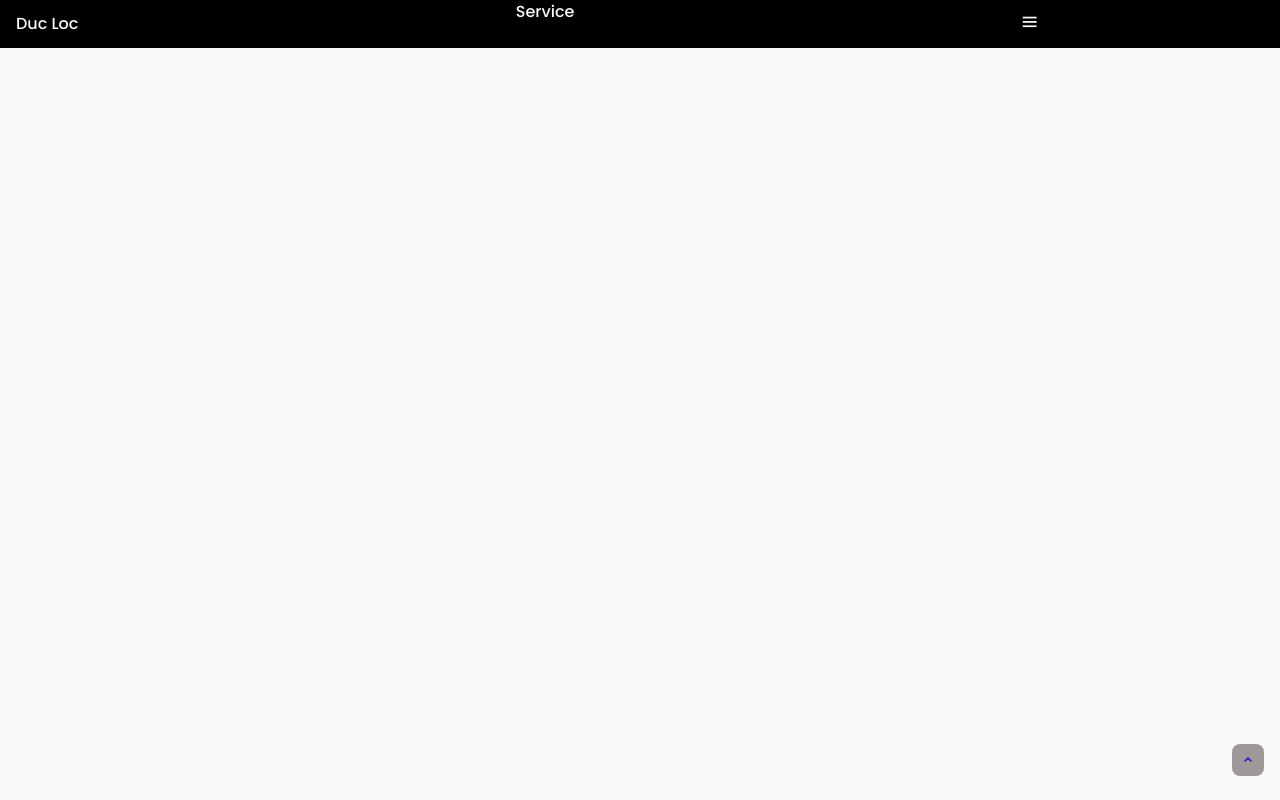
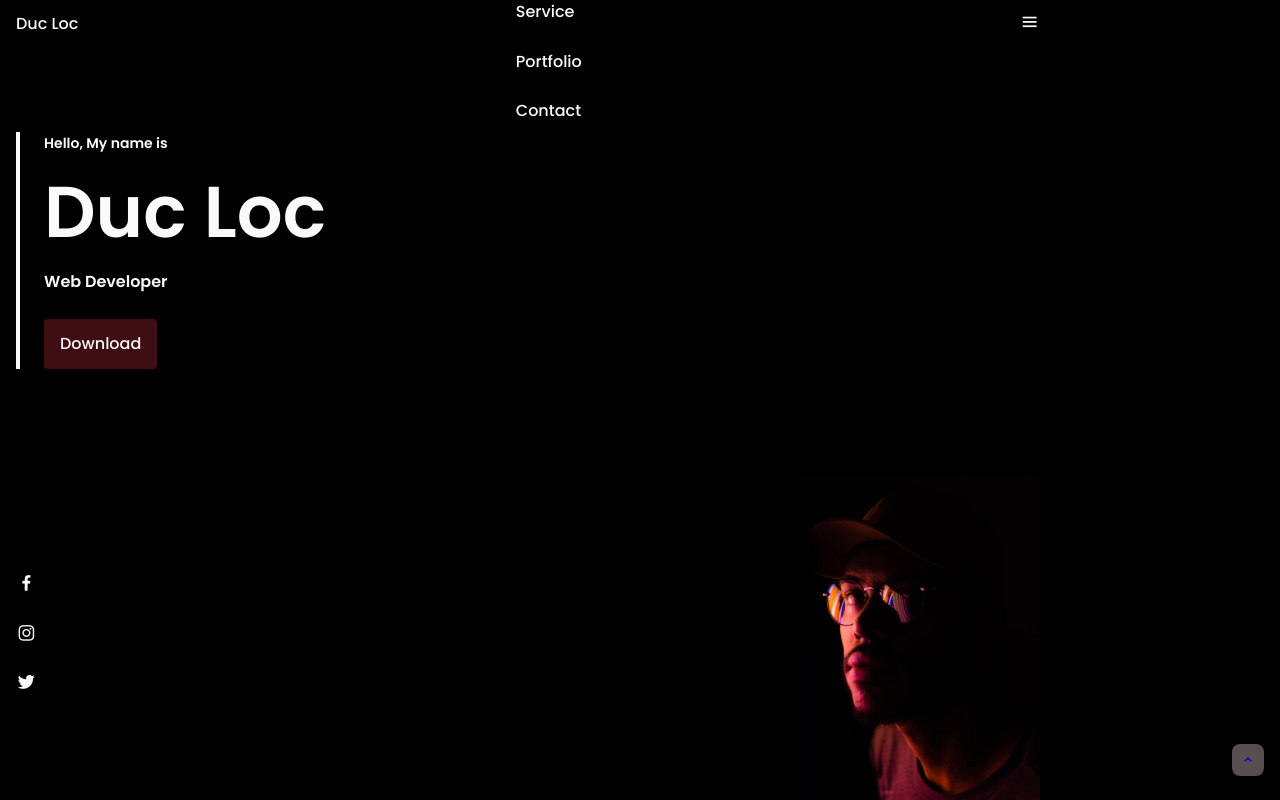
Before and after one commit to ducloc2k1/portfolio, a plain HTML site: page index.html in a window 1280 px wide. Drawn offline with nearby package versions, Linux system fonts and the light colour scheme.

Commit message:
home section

```diff
--- a/assets/css/style.css
+++ b/assets/css/style.css
@@ -242,3 +242,82 @@ img{
     visibility: visible;
     bottom: 1.5rem;
 }
+
+/*===== HOME =====*/
+.home{
+    background-color: #000;
+    overflow: hidden;
+}
+
+.home-container{
+    position: relative;
+    height: calc(100vh - var(--header-height));
+    grid-template-rows: repeat(2, max-content);
+    align-content: space-around;
+    row-gap: 2rem;
+}
+
+.home__data{
+    border-left: 4px solid var(--first-color-lighten);
+    color: var(--first-color-lighten);
+    padding-left: 1.5rem;
+    z-index: var(--z-tooltip);
+}
+
+.home__name{
+    font-size: var(--biggest-font-size);
+}
+
+.home__greeting, .home__profession{
+    display: block;
+    font-weight: var(--font-bold);
+}
+
+.home__greeting{
+    font-size: var(--small-font-size);
+}
+
+.home__profession{
+    font-size: var(--normal-font-size);
+    margin-bottom: var(--mb-3);
+}
+
+.home__image{
+    position: absolute;
+    right: 0;
+    bottom: 0;
+}
+
+.home__image{
+    width: 240px;
+}
+
+.home__social{
+    display: flex;
+    flex-direction: column;
+}
+
+.home__social-icon{
+    width: max-content;
+    font-size: 1.3rem;
+    margin-bottom: var(--mb-2);
+    color: var(--first-color-lighten);
+}
+
+.home__social-icon:hover{
+    color: var(--first-color-light);
+}
+
+/*BUTTON*/
+.button{
+    display: inline-block;
+    background-color: var(--first-color);
+    color: var(--first-color-lighten);
+    padding: .75rem 1rem;
+    border-radius: .25rem;
+    transition: .3s;
+}
+
+.button:hover{
+    background-color: var(--first-color-dark);
+}
--- a/index.html
+++ b/index.html
@@ -28,7 +28,28 @@
             <div class="nav__toggle" id="nav-toggle"><i class="bx bx-menu"></i></div>
         </nav>
     </header>
-
+    <!--===== MAIN =====-->
+    <main class="l-main">
+        <!--===== HOME =====-->
+        <section class="home" id="home">
+            <div class="bd-container home-container bd-grid">
+                <div class="home__data">
+                    <div class="home__greeting">Hello, My name is</div>
+                    <h2 class="home__name">Duc Loc</h2>
+                    <span class="home__profession">Web Developer</span>
+                    <a href="" class="button">Download</a>
+                </div>
+                <div class="home__social">
+                    <a href="#" class="home__social-icon"><i class="bx bxl-facebook"></i></a>
+                    <a href="#" class="home__social-icon"><i class="bx bxl-instagram"></i></a>
+                    <a href="#" class="home__social-icon"><i class="bx bxl-twitter"></i></a>
+                </div>
+                <div class="home__image">
+                    <img src="assets/img/home.jpg" alt="">
+                </div>
+            </div>
+        </section>
+    </main>
     <script src="assets/js/main.js"></script>
 </body>
 </html>
```
Also changed, not shown: assets/img/about.jpg (added), assets/img/home.jpg (added), assets/img/testimonial1.jpg (added), assets/img/testimonial2.jpg (added), assets/img/testimonial3.jpg (added), assets/img/work1.jpg (added), assets/img/work2.jpg (added), assets/img/work3.jpg (added), assets/img/work4.jpg (added), assets/img/work5.jpg (added), assets/img/work6.jpg (added).
